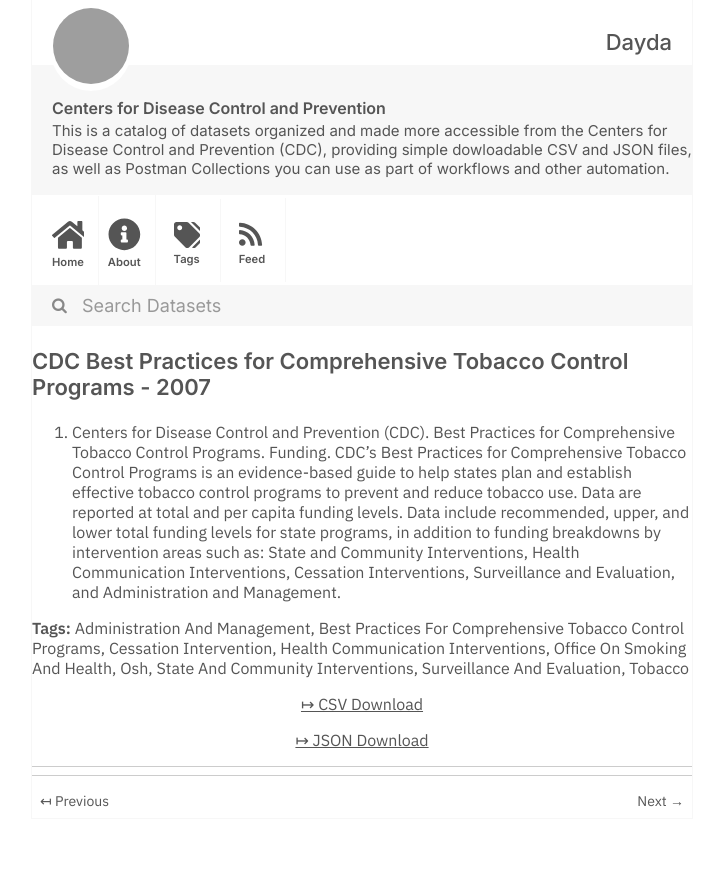
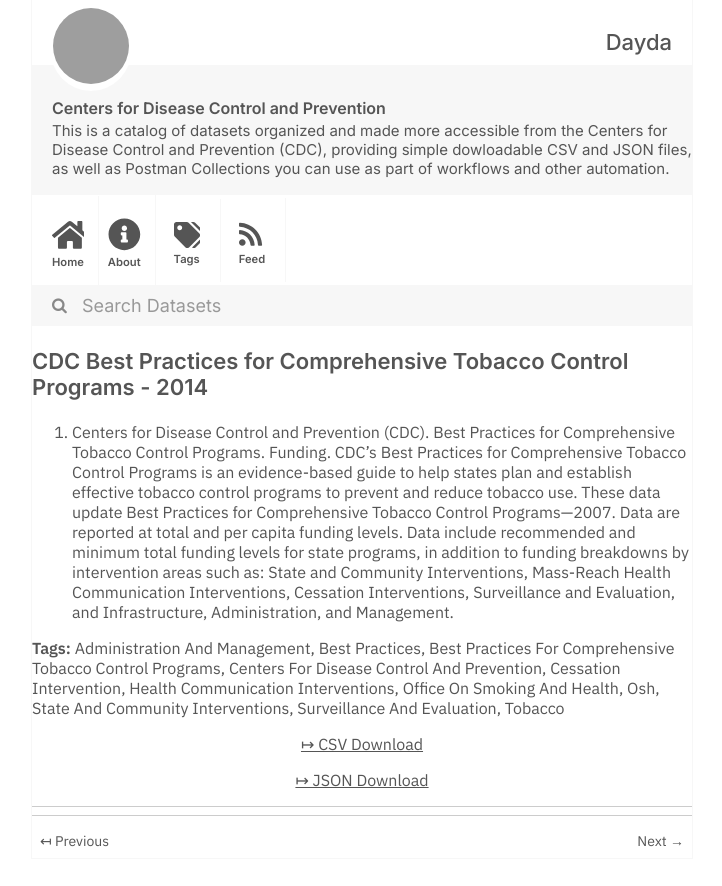
Before and after one commit to dayda-entities/centers-for-disease-control-and-prevention, a Jekyll site: the page built from _posts/2020-11-12-cdc-best-practices-for-compreh.md, in a window 1280 px wide, cut to the strip 0-886 px from the top of the page. Shown: the whole strip, without its empty margins (278-1000 px from the left). Built offline with Jekyll 4.4.1, drawn with Linux system fonts in a browser that asks for light colours; grey boxes are pictures that could not be loaded.

Commit message:
Publish Data

```diff
--- a/_posts/2020-11-12-cdc-best-practices-for-compreh.md
+++ b/_posts/2020-11-12-cdc-best-practices-for-compreh.md
@@ -1,12 +1,14 @@
 ---
-title: CDC Best Practices for Comprehensive Tobacco Control Programs - 2007
-created: '2020-11-12T12:15:30.936246'
-modified: '2021-04-21T19:31:27.744253'
+title: CDC Best Practices for Comprehensive Tobacco Control Programs - 2014
+created: '2020-11-12T12:16:44.917650'
+modified: '2021-04-21T19:41:15.161050'
 state: active
 type: dataset
 tags:
   - Administration And Management
+  - Best Practices
   - Best Practices For Comprehensive Tobacco Control Programs
+  - Centers For Disease Control And Prevention
   - Cessation Intervention
   - Health Communication Interventions
   - Office On Smoking And Health
@@ -15,9 +17,9 @@ tags:
   - Surveillance And Evaluation
   - Tobacco
 groups: []
-csv_url: 'https://data.cdc.gov/api/views/n4v6-56e8/rows.csv?accessType=DOWNLOAD'
-json_url: 'https://data.cdc.gov/api/views/n4v6-56e8/rows.json?accessType=DOWNLOAD'
+csv_url: 'https://data.cdc.gov/api/views/vm4m-idi8/rows.csv?accessType=DOWNLOAD'
+json_url: 'https://data.cdc.gov/api/views/vm4m-idi8/rows.json?accessType=DOWNLOAD'
 layout: post
 
 ---
-2007. Centers for Disease Control and Prevention (CDC). Best Practices for Comprehensive Tobacco Control Programs. Funding. CDC's Best Practices for Comprehensive Tobacco Control Programs is an evidence-based guide to help states plan and establish effective tobacco control programs to prevent and reduce tobacco use.  Data are reported at total and per capita funding levels. Data include recommended, upper, and lower total funding levels for state programs, in addition to funding breakdowns by intervention areas such as: State and Community Interventions, Health Communication Interventions, Cessation Interventions, Surveillance and Evaluation, and Administration and Management.
+2014. Centers for Disease Control and Prevention (CDC). Best Practices for Comprehensive Tobacco Control Programs. Funding. CDC's Best Practices for Comprehensive Tobacco Control Programs is an evidence-based guide to help states plan and establish effective tobacco control programs to prevent and reduce tobacco use.  These data update Best Practices for Comprehensive Tobacco Control Programs—2007.  Data are reported at total and per capita funding levels. Data include recommended and minimum total funding levels for state programs, in addition to funding breakdowns by intervention areas such as: State and Community Interventions, Mass-Reach Health Communication Interventions, Cessation Interventions, Surveillance and Evaluation, and Infrastructure, Administration, and Management.
```
